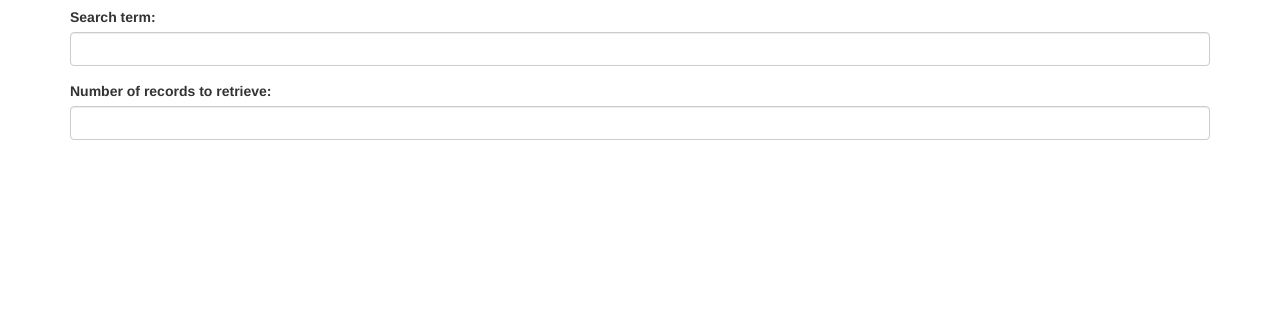
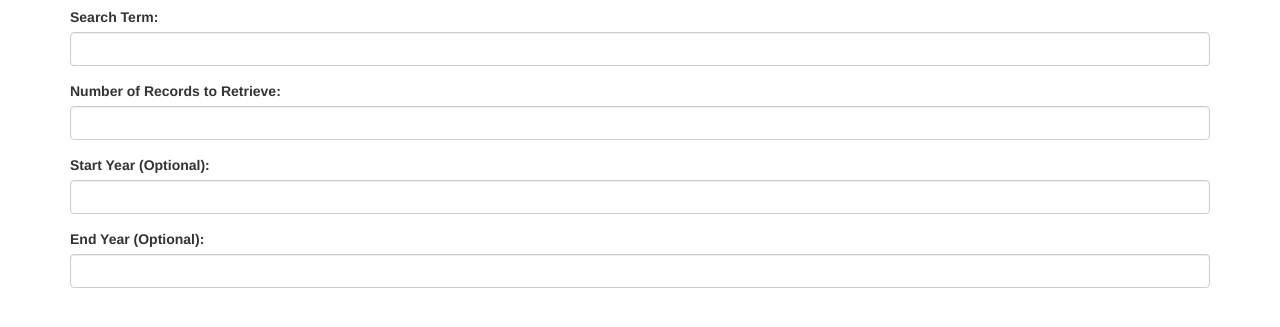
Before and after one commit to jnieves14/nytimes, a plain HTML site: page index.html in a window 1280 px wide. Shown: the part 281-608 px from the top of the page. Drawn offline with nearby package versions, Linux system fonts and the light colour scheme.

Commit message:
html form updated

```diff
--- a/index.html
+++ b/index.html
@@ -5,9 +5,8 @@
     <meta charset="utf-8">
     <meta name="viewport" content="width=device-width, initial-scale=1">
     <link rel="stylesheet" href="https://maxcdn.bootstrapcdn.com/bootstrap/3.4.0/css/bootstrap.min.css">
-    <script src="https://code.jquery.com/jquery.js"></script>
+  </head>
 
-  </head>
   <body>
 
 
@@ -21,25 +20,31 @@
             <form>
                 <!-- ID: searchTerm -->
                 <div class="form-group">
-                    <label for="searchTerm">Search term:</label>
+                    <label for="searchTerm">Search Term:</label>
                     <input type="text" class="form-control" id="searchTerm">
                 </div>
                 <!-- ID: numRecords -->
                 <div class="form-group">
-                    <label for="number">Number of records to retrieve:</label>
+                    <label for="number">Number of Records to Retrieve:</label>
                     <input type="password" class="form-control" id="number">
                 </div>
-                <!-- ID: select -->
-                <!-- ID: startHere -->
-                <!-- ID: endHere -->
-
-
-
+                <!-- ID: startYear -->
+                <div class="form-group">
+                  <label for="number">Start Year (Optional):</label>
+                  <input type="password" class="form-control" id="startY">
+                </div>
+                <!-- ID: endYear -->
+                <div class="form-group">
+                  <label for="number">End Year (Optional):</label>
+                  <input type="password" class="form-control" id="endY">
+                </div>
 
 
         </form>
 
         <!-- search button callback: search -->
+
+
         <!-- clear button callback: clearResults -->
 
 
@@ -48,7 +53,7 @@
 
 
     </div>
-
-    <script type="text/javascript" src="app.js"></script>
+    <script src="https://cdnjs.cloudflare.com/ajax/libs/jquery/3.2.1/jquery.min.js"></script>
+		<script type="text/javascript" src="app.js"></script>
   </body>
 </html>
```
